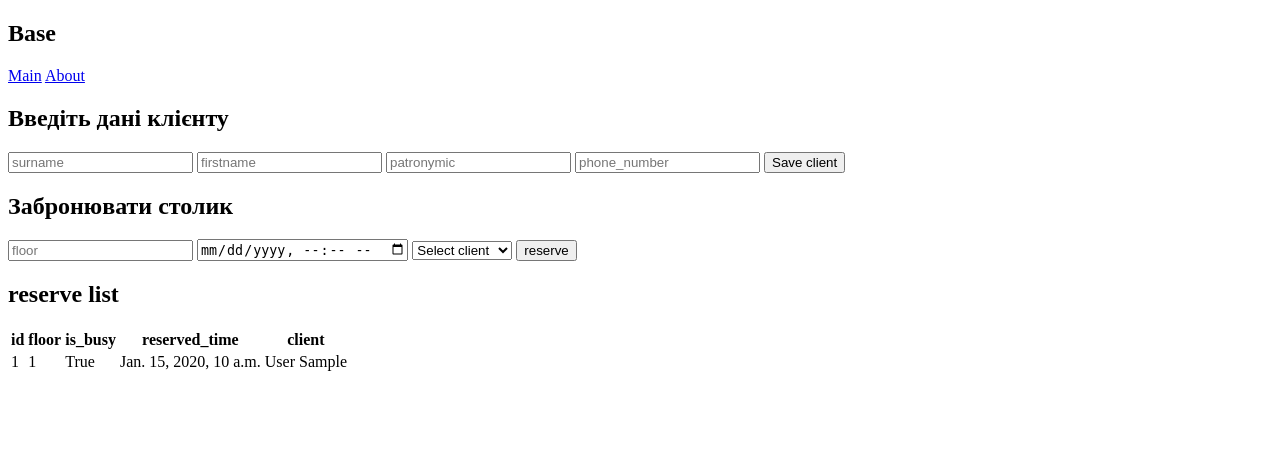
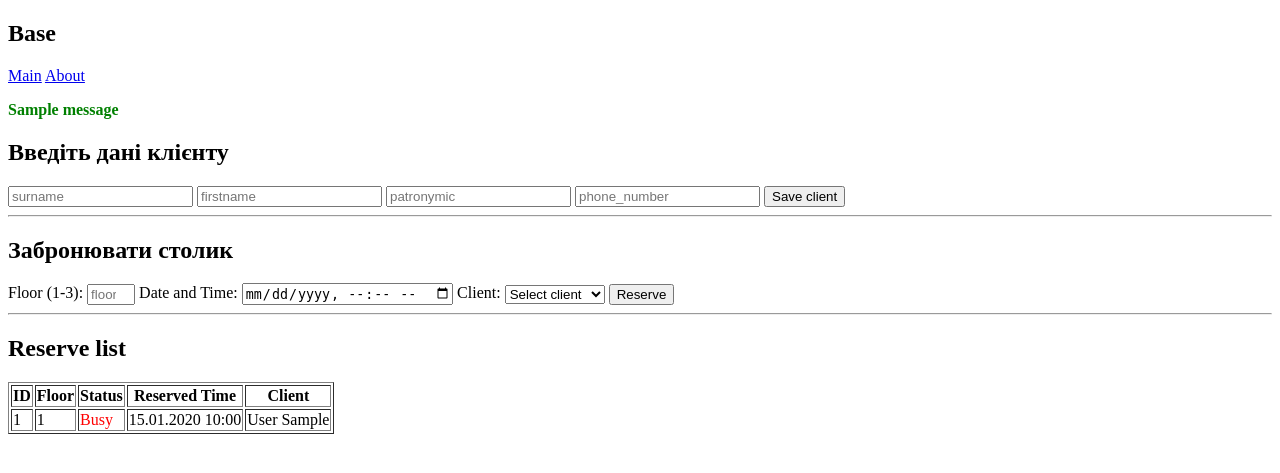
Before and after one commit to fotovisp/restaurant_table_reservation_system, a Django app: page / in a window 1280 px wide. Shown: the top 473 px of the page. Run offline with Django 5.2, Linux system fonts and the light colour scheme; tables that the repository leaves empty hold one stand-in row (values such as "Sample post"); one stand-in notice (Sample message) is shown.

Commit message:
refactor: update views.py and tables.html with Django messages framework

```diff
--- a/apps/core/templates/core/tables.html
+++ b/apps/core/templates/core/tables.html
@@ -1,28 +1,47 @@
 {% extends "base.html" %}
 {% block title %}Clients{% endblock title %}
 {% block content %}
+
+    {% if messages %}
+        <div>
+            {% for message in messages %}
+                <p style="color: {% if message.tags == 'error' %}red{% else %}green{% endif %}; font-weight: bold;">
+                    {{ message }}
+                </p>
+            {% endfor %}
+        </div>
+    {% endif %}
+
     <h2>Введіть дані клієнту</h2>
     <div>
         <form method="post">
             {% csrf_token %}
             <input type="hidden" name="form_type" value="client">
-            <input type="text" name="client_surname" placeholder="surname">
-            <input type="text" name="client_firstname" placeholder="firstname">
+            <input type="text" name="client_surname" placeholder="surname" required>
+            <input type="text" name="client_firstname" placeholder="firstname" required>
             <input type="text" name="client_patronymic" placeholder="patronymic">
-            <input type="text" name="phone_number" placeholder="phone_number">
+            <input type="text" name="phone_number" placeholder="phone_number" required>
 
             <button type="submit">Save client</button>
         </form>
     </div>
+
+    <hr>
 
     <h2>Забронювати столик</h2>
     <div>
         <form method="post">
             {% csrf_token %}
             <input type="hidden" name="form_type" value="table">
-            <input type="number" name="floor" placeholder="floor">
-            <input type="datetime-local" name="reserved_time">
-            <select name="client_id">
+
+            <label for="floor">Floor (1-3):</label>
+            <input type="number" name="floor" id="floor" placeholder="floor" min="1" max="3" required>
+
+            <label for="reserved_time">Date and Time:</label>
+            <input type="datetime-local" name="reserved_time" id="reserved_time" required>
+
+            <label for="client_id">Client:</label>
+            <select name="client_id" id="client_id">
                 <option value="">Select client</option>
                 {% for client in client_list %}
                     <option value="{{ client.client_id }}">
@@ -30,37 +49,45 @@
                     </option>
                 {% endfor %}
             </select>
-            <button type="submit">reserve</button>
+
+            <button type="submit">Reserve</button>
         </form>
     </div>
 
-    <h2>reserve list</h2>
+    <hr>
+
+    <h2>Reserve list</h2>
     <div>
-    <table>
+    <table border="1">
         <tr>
-            <th>id</th>
-            <th>floor</th>
-            <th>is_busy</th>
-            <th>reserved_time</th>
-            <th>client</th>
+            <th>ID</th>
+            <th>Floor</th>
+            <th>Status</th>
+            <th>Reserved Time</th>
+            <th>Client</th>
         </tr>
         {% for table in table_list %}
         <tr>
             <td>{{ table.id }}</td>
             <td>{{ table.floor }}</td>
-            <td>{{ table.is_busy }}</td>
-            <td>{{ table.reserved_time }}</td>
-            <td>{% if table.client %}
+            <td>
+                {% if table.is_busy %}
+                    <span style="color: red;">Busy</span>
+                {% else %}
+                    <span style="color: green;">Free</span>
+                {% endif %}
+            </td>
+            <td>{{ table.reserved_time|date:"d.m.Y H:i" }}</td>
+            <td>
+                {% if table.client %}
                     {{ table.client.client_surname }} {{ table.client.client_firstname }}
                 {% else %}
-                    No client
+                    —
                 {% endif %}
             </td>
-
         </tr>
         {% endfor %}
     </table>
     </div>
 
-
 {% endblock content %}
--- a/apps/core/views.py
+++ b/apps/core/views.py
@@ -1,8 +1,10 @@
 from django.shortcuts import render, redirect
 from django.utils.dateparse import parse_datetime
 from django.utils.timezone import make_aware, is_naive
+from django.contrib import messages
+from django.core.exceptions import ValidationError
 
-from apps.core.models import Client, Restaurant_Table
+from apps.core.models import Client, Restaurant_Table, Booking
 
 
 # Create your views here.
@@ -37,13 +39,30 @@ def client_table(request):
                 except Client.DoesNotExist:
                     client = None
 
-            tables = Restaurant_Table.objects.create(
-                floor = request.POST['floor'],
-                is_busy = True,
-                reserved_time = date,
-                client = client)
-            print(tables)
-            return redirect("/")
+            try:
+                table, created = Restaurant_Table.objects.get_or_create(
+                    floor=request.POST['floor'],
+                    defaults={'is_busy': True}
+                )
+
+                new_booking = Booking(
+                    table=table,
+                    client=client,
+                    booking_time=date
+                )
+                new_booking.full_clean()
+                new_booking.save()
+
+                table.is_busy = True
+                table.reserved_time = date
+                table.client = client
+                table.save()
+
+                messages.success(request, "Бронювання успішне!")
+                return redirect("/")
+            except ValidationError as e:
+                for error in e.messages:
+                    messages.error(request, error)
 
     return render(request, 'core/tables.html',
                       {"table_list" : Restaurant_Table.objects.all(),
```
